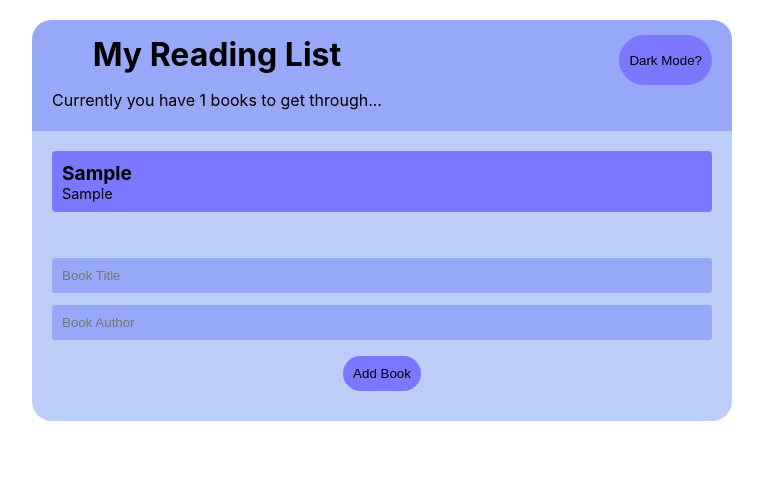
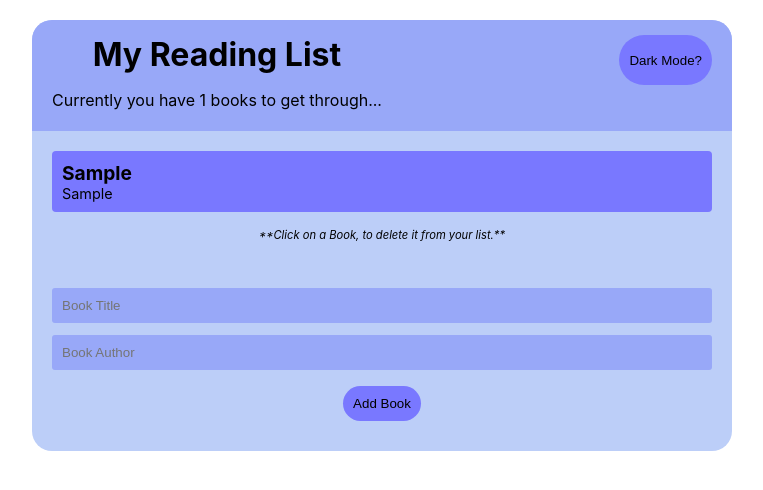
Before and after one commit to Chaosfuchs/reading-list, a React (Create React App) app: page / in a window 1280 px wide. Both pictures are taken after typing "Sample", "Sample" into the empty fields and a click on the button "Add Book". Shown: the top 490 px of the page, without its empty margins (258-1021 px from the left). Built offline with nearby package versions, Linux system fonts and the light colour scheme.

Commit message:
Anwendungshinweis hinzugefügt

```diff
--- a/src/components/BookList.js
+++ b/src/components/BookList.js
@@ -11,6 +11,7 @@ const BookList = () => {
           return <BookDetails book={book} key={book.id} />;
         })}
       </ul>
+      <p>**Click on a Book, to delete it from your list.**</p>
     </div>
   ) : (
     <div className="empty">No books to read. Hello free time :) </div>
--- a/src/index.css
+++ b/src/index.css
@@ -28,6 +28,11 @@ body {
 
 .book-list {
   margin: 20px;
+}
+.book-list p {
+  text-align: center;
+  font-size: 70%;
+  font-style: italic;
 }
 .book-list ul {
   padding: 0;
```
